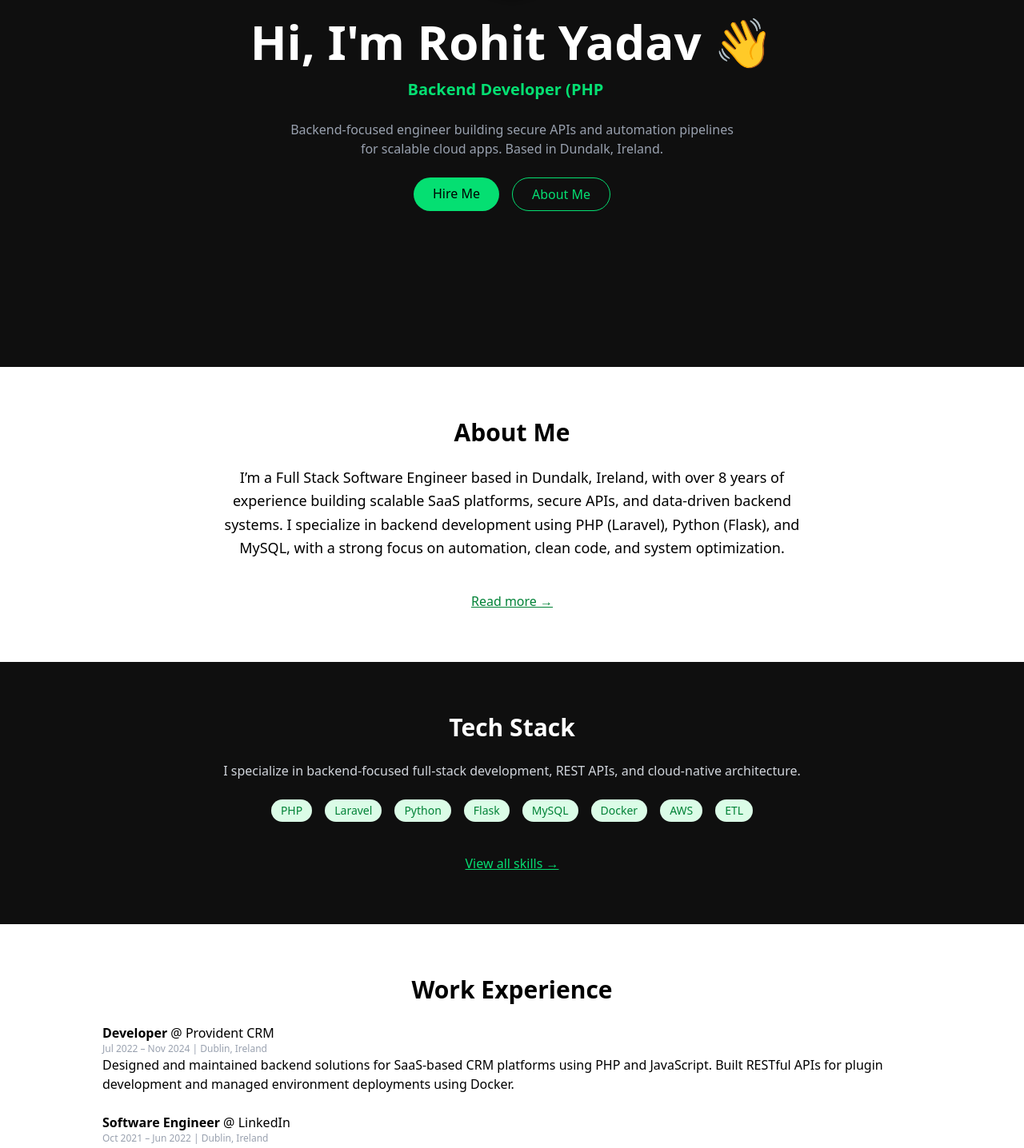
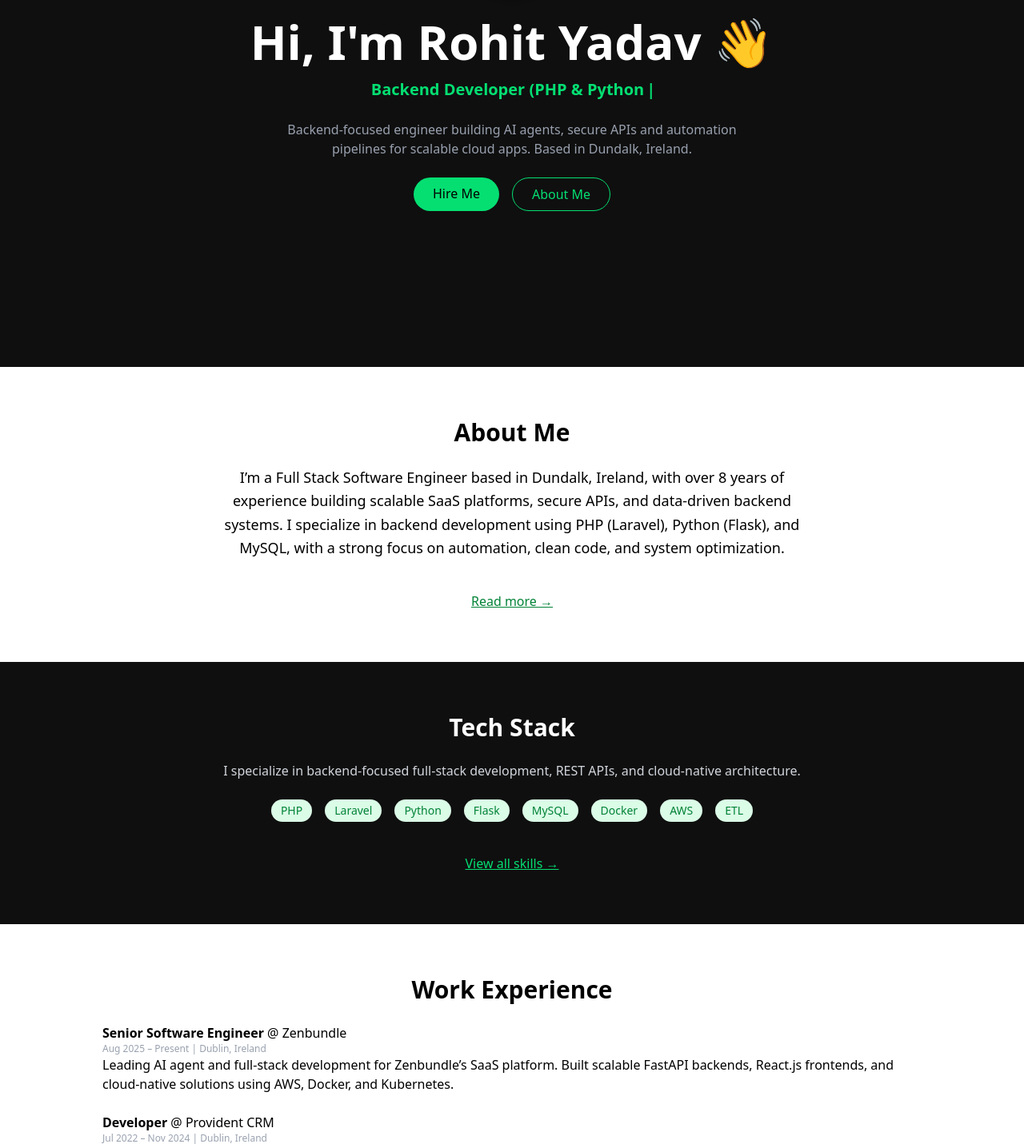
Before and after one commit to yrohit1295/portoflio, a React (Vite) app: page / in a window 1280 px wide. Shown: the part 414-1850 px from the top of the page at 80% size. Built offline with nearby package versions, Linux system fonts and the light colour scheme.

Commit message:
Added new experience

```diff
--- a/src/components/ExperiencePreview.jsx
+++ b/src/components/ExperiencePreview.jsx
@@ -7,6 +7,13 @@ function ExperiencePreview() {
                 <h2 className="text-3xl font-bold">Work Experience</h2>
 
                 <div className="space-y-6 text-left text-sm md:text-base">
+                    <div>
+                        <strong>Senior Software Engineer</strong> @ Zenbundle
+                        <span className="block text-gray-400 text-xs">Aug 2025 – Present | Dublin, Ireland</span>
+                        <p>
+                            Leading AI agent and full-stack development for Zenbundle’s SaaS platform. Built scalable FastAPI backends, React.js frontends, and cloud-native solutions using AWS, Docker, and Kubernetes.
+                        </p>
+                    </div>
                     <div>
                         <strong>Developer</strong> @ Provident CRM
                         <span className="block text-gray-400 text-xs">Jul 2022 – Nov 2024 | Dublin, Ireland</span>
--- a/src/components/HomeSection.jsx
+++ b/src/components/HomeSection.jsx
@@ -21,7 +21,7 @@ function HomeSection() {
             <p className="text-green-400 text-lg md:text-xl font-semibold mb-6">
                 <Typewriter
                     words={[
-                        'Full Stack Software Engineer 👨‍💻',
+                        'Senior Software Engineer 👨‍💻',
                         'Backend Developer (PHP & Python)',
                         'ETL & SaaS Platform Builder',
                         'Mentor & Clean Code Champion',
@@ -37,7 +37,7 @@ function HomeSection() {
 
             {/* Description */}
             <p className="max-w-xl text-gray-400 mb-6 text-sm md:text-base">
-                Backend-focused engineer building secure APIs and automation pipelines for scalable cloud apps. Based in Dundalk, Ireland.
+                Backend-focused engineer building AI agents, secure APIs and automation pipelines for scalable cloud apps. Based in Dundalk, Ireland.
             </p>
 
             {/* CTA Buttons */}
```
